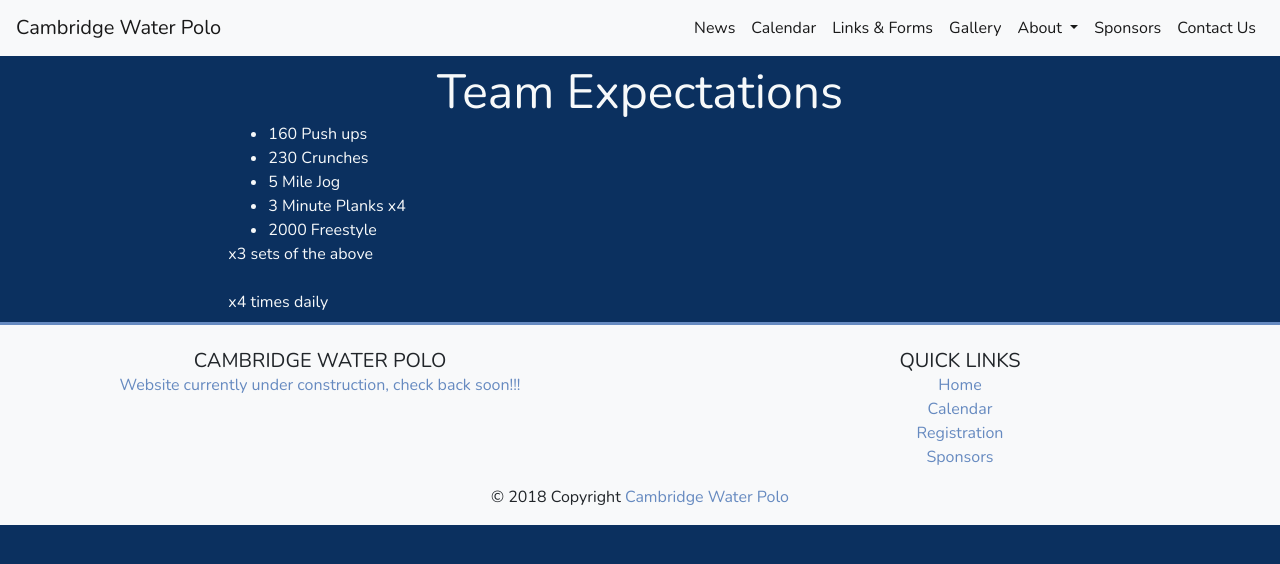
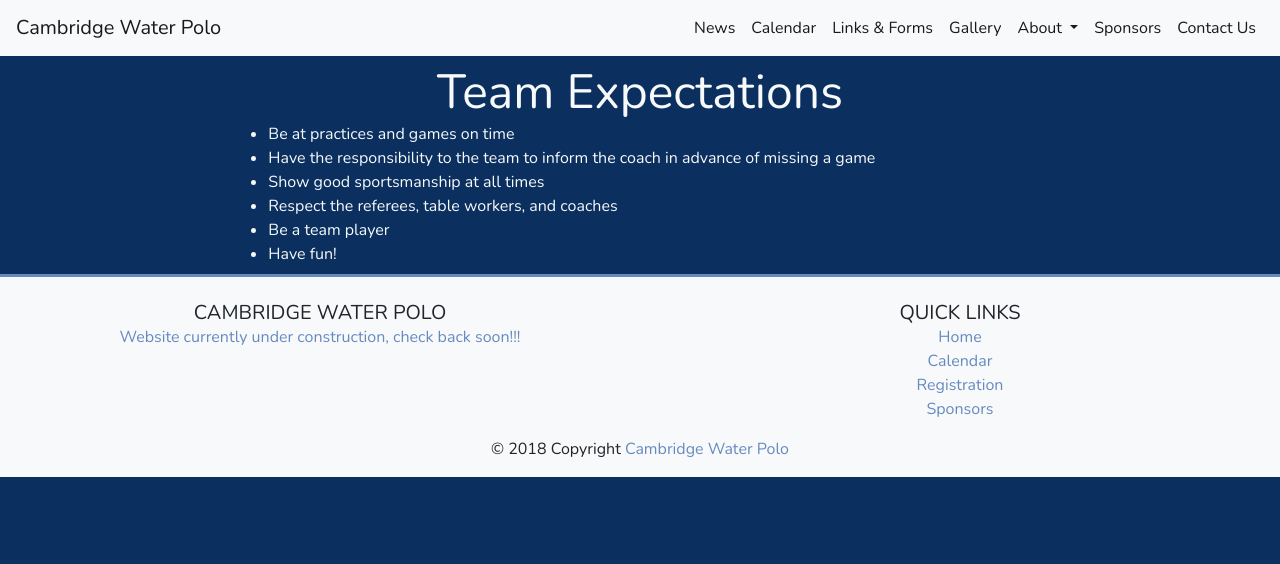
Before and after one commit to cambridge-water-polo/cambridge-water-polo.github.io, a Jekyll site: the page built from _pages/team-expectations.md, in a window 1280 px wide. Shown: the top 564 px of the page. Built offline with Jekyll 4.4.1, drawn with Linux system fonts in a browser that asks for light colours.

Commit message:
update website

```diff
--- a/_includes/home.html
+++ b/_includes/home.html
@@ -8,7 +8,9 @@
     <br>
 
     <p>
-        Lorem ipsum dolor sit amet, consectetur adipiscing elit. Vestibulum condimentum massa sem, sed sollicitudin risus scelerisque a. Ut vitae ultricies nibh. Duis tincidunt, nisl at tristique bibendum, sem ex pretium nibh, vel ullamcorper turpis libero quis nunc. Integer vehicula quam urna, et venenatis arcu pulvinar non. Fusce id consequat nisi. Phasellus nibh justo, facilisis non diam pretium, accumsan iaculis ligula. Integer arcu tortor, efficitur ultrices augue sed, finibus fermentum mi. Ut viverra malesuada libero, vel malesuada justo. Donec imperdiet sodales aliquam. Aenean commodo maximus ultrices. Morbi euismod elit vel maximus tincidunt. Nullam neque nulla, commodo in ullamcorper et, dictum nec ante. Maecenas et convallis lacus. Aliquam at bibendum nulla, vel porttitor ante. In ac dolor nec tortor fermentum finibus.
+        Cambridge Water Polo (CWP) as a club team is open to all North Fulton area high school and middle school aged players where no team is available at their school.  Past CWP teams have had players from Cambridge, Johns Creek, and Milton High Schools.  CWP is a club part of Georgia High School Water Polo Association (GHSWPA) and American Water Polo Association.  The GHSWPA League has thirty-five teams across three divisions of co-ed teams and one division of girls teams in the Greater Atlanta area.
+        <br><br>
+        For the 2018 fall season, CWP will be having two teams.  There will be one Division 2 team and one Division 3 team.  Both teams will be co-ed.  The regular season starts in August and runs through the beginning of October.  Typically, we play ten to twelve regular season games followed by the GHSWPA State Tournament.  This summer there are plans for a water polo clinic and scrimmages with other teams.
     </p>
 
 </div>
--- a/_pages/team-expectations.md
+++ b/_pages/team-expectations.md
@@ -5,14 +5,9 @@ date: 2018-01-30 01:05:01 -0600
 permalink: "/about/team-expectations/"
 ---
 
-- 160 Push ups
-- 230 Crunches
-- 5 Mile Jog
-- 3 Minute Planks x4
-- 2000 Freestyle
-
-x3 sets of the above
-
-<br>
-
-x4 times daily
+* Be at practices and games on time
+* Have the responsibility to the team to inform the coach in advance of missing a game
+* Show good sportsmanship at all times
+* Respect the referees, table workers, and coaches
+* Be a team player
+* Have fun!
```
Also changed, not shown: _pages/club-philosophy.md (+1 -2 lines), _pages/code.md (deleted, +0 -8 lines), _posts/2018-03-20-2018-FAQ.md (+5 -0 lines), 1 other file.
